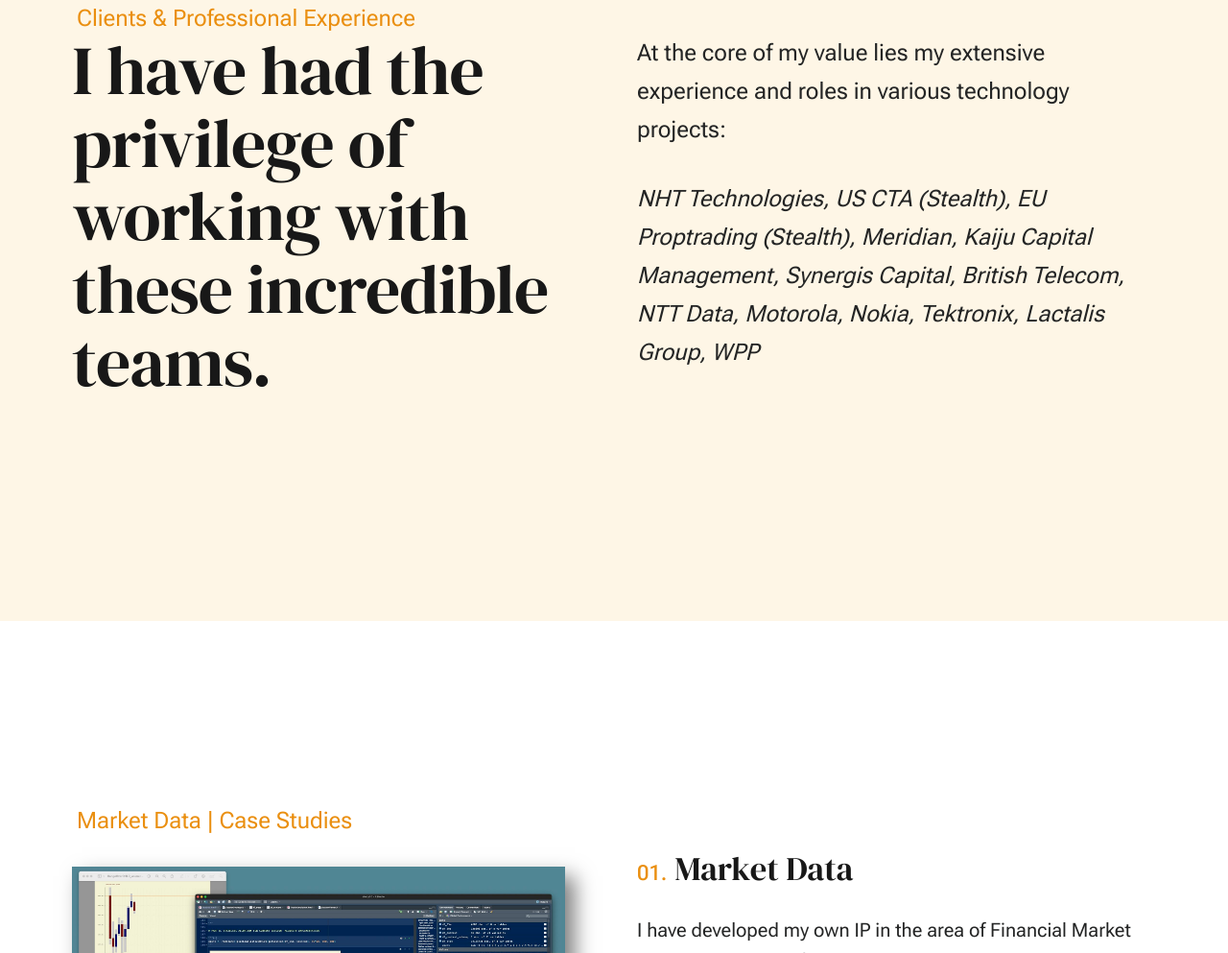
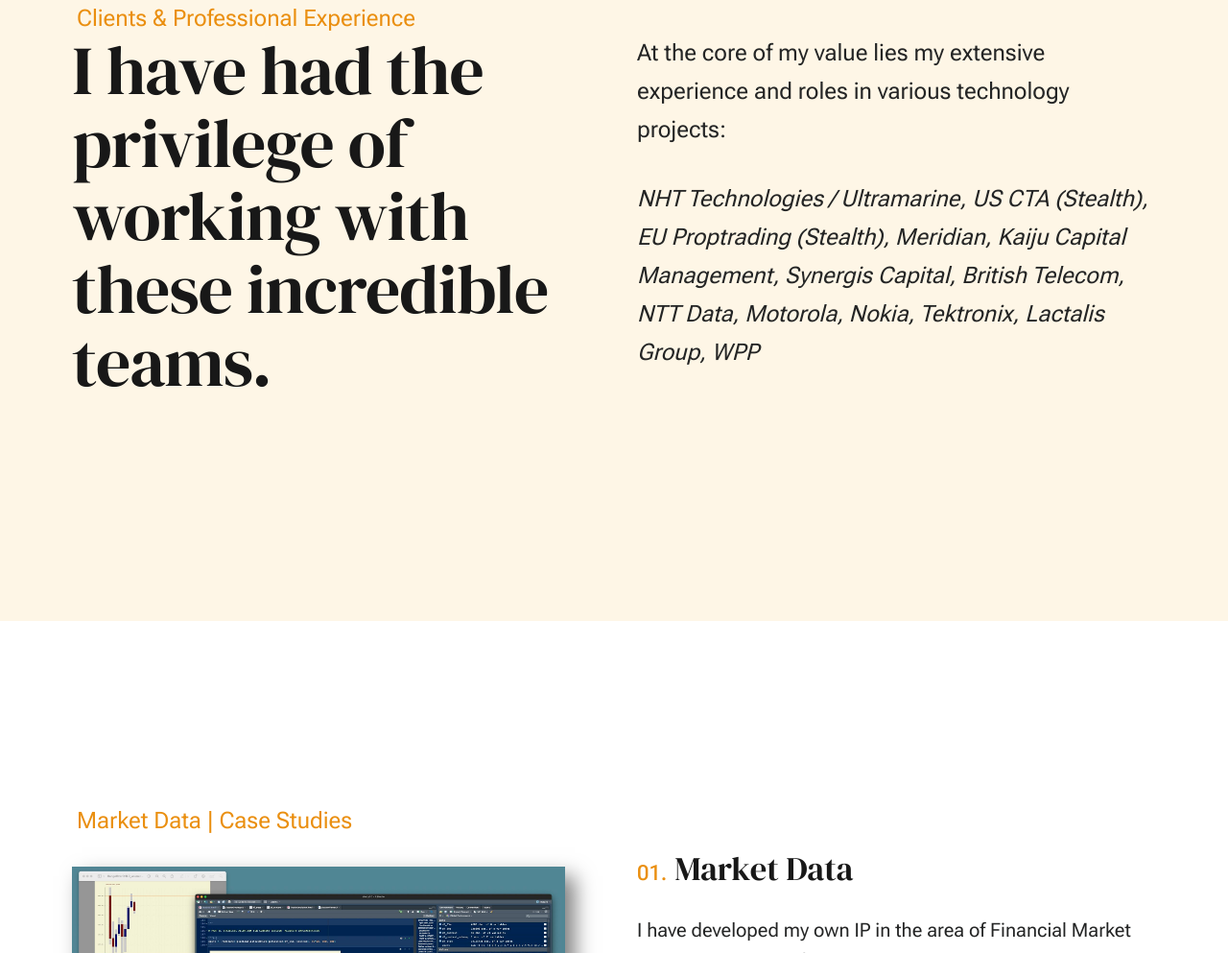
Before and after one commit to marioemmanuel/marioemmanuel.github.io, a plain HTML site: page index.html in a window 1280 px wide. Shown: the part 4901-5894 px from the top of the page at 96% size. Drawn offline with Linux system fonts and the light colour scheme.

Commit message:
Update index.html

```diff
--- a/index.html
+++ b/index.html
@@ -345,7 +345,7 @@
                             </p>
 
                             <p class="lead">
-                            <em>NHT Technologies, US CTA (Stealth), EU Proptrading (Stealth), Meridian, Kaiju Capital Management, Synergis Capital, British Telecom, NTT Data, Motorola, Nokia, Tektronix, Lactalis Group, WPP</em>
+                            <em>NHT Technologies / Ultramarine, US CTA (Stealth), EU Proptrading (Stealth), Meridian, Kaiju Capital Management, Synergis Capital, British Telecom, NTT Data, Motorola, Nokia, Tektronix, Lactalis Group, WPP</em>
                             </p>
                         </div> <!-- end grid-section-split__primary -->
 
```
